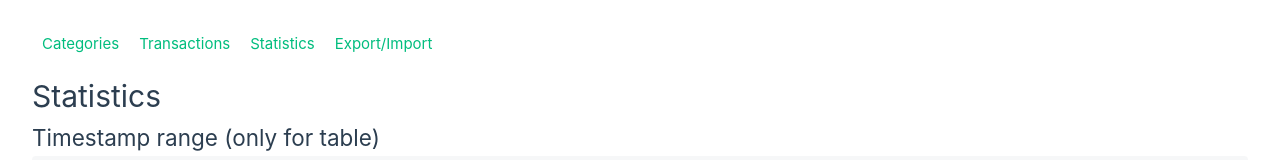
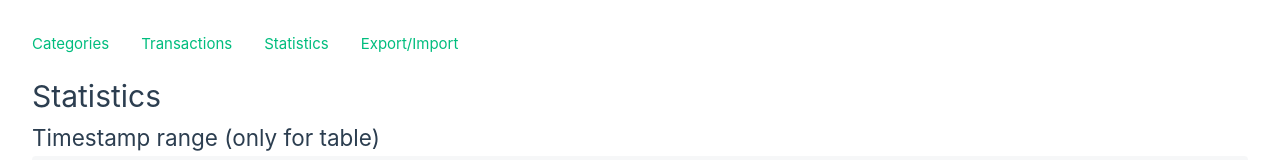
Before and after one commit to FilipTarajko/finance-manager, a Vue app: page /statistics in a window 1280 px wide. Shown: the top 160 px of the page. Built offline with nearby package versions, Linux system fonts and the light colour scheme.

Commit message:
Improve RouterLink-related spacing

```diff
--- a/src/App.vue
+++ b/src/App.vue
@@ -13,12 +13,23 @@ theme.global.name.value = 'dark'
 
 <template>
   <nav class="mb-4">
-    <RouterLink :to="{ name: 'categories' }">Categories</RouterLink>
-    <RouterLink :to="{ name: 'transactions' }">Transactions</RouterLink>
-    <RouterLink :to="{ name: 'statistics' }">Statistics</RouterLink>
-    <RouterLink :to="{ name: 'export' }">Export/Import</RouterLink>
+    <RouterLink class="routerLink routerLink--left" :to="{ name: 'categories' }">Categories</RouterLink>
+    <RouterLink class="routerLink" :to="{ name: 'transactions' }">Transactions</RouterLink>
+    <RouterLink class="routerLink" :to="{ name: 'statistics' }">Statistics</RouterLink>
+    <RouterLink class="routerLink" :to="{ name: 'export' }">Export/Import</RouterLink>
     <!-- <v-btn @click="toggleTheme">toggle theme</v-btn> -->
   </nav>
 
   <RouterView />
 </template>
+
+<style scoped lang="scss">
+.routerLink {
+  $padding-size: 1rem;
+  padding: $padding-size;
+
+  &--left {
+    margin-left: -$padding-size
+  }
+}
+</style>
--- a/src/assets/main.css
+++ b/src/assets/main.css
@@ -12,7 +12,7 @@ a,
   text-decoration: none;
   color: hsla(160, 100%, 37%, 1);
   transition: 0.4s;
-  padding: 10px;
+  /* padding: 10px; */
 }
 
 @media (hover: hover) {
--- a/src/components/StatisticsCharts.vue
+++ b/src/components/StatisticsCharts.vue
@@ -101,8 +101,7 @@ const transactionsChronologicallyForBarChart = computed(() => {
   <template v-else>
 
     There are no
-    <RouterLink :to="{ name: 'transactions' }">transactions</RouterLink>
-    , so no charts can be shown.
+    <RouterLink :to="{ name: 'transactions' }">transactions</RouterLink>, so no charts can be shown.
   </template>
 </template>
 
--- a/src/components/TransactionComponent.vue
+++ b/src/components/TransactionComponent.vue
@@ -15,8 +15,8 @@ const categoriesStore = useCategoriesStore();
 <template>
   <RouterLink :to="{ name: 'transaction', params: { transactionId: transaction.id } }">
     {{ transaction.name }}
-  </RouterLink>
-  : {{ transaction.amount.toFixed(2) }} (
+  </RouterLink>:
+  {{ transaction.amount.toFixed(2) }} (
   <span :style="{ color: transaction.categoryData.color }">
     <v-icon :icon="transaction.categoryData.icon" />{{ transaction.categoryData.name }} </span>)
   <v-icon
--- a/src/components/TransactionForm.vue
+++ b/src/components/TransactionForm.vue
@@ -133,7 +133,7 @@ function editOrCreateAndAddTransaction() {
   </form>
   <template v-else>
     There are no
-    <RouterLink :to="{ name: 'categories' }">categories</RouterLink>
-    , so transactions can't be created.
+    <RouterLink :to="{ name: 'categories' }">categories</RouterLink>,
+    so transactions can't be created.
   </template>
 </template>
```
